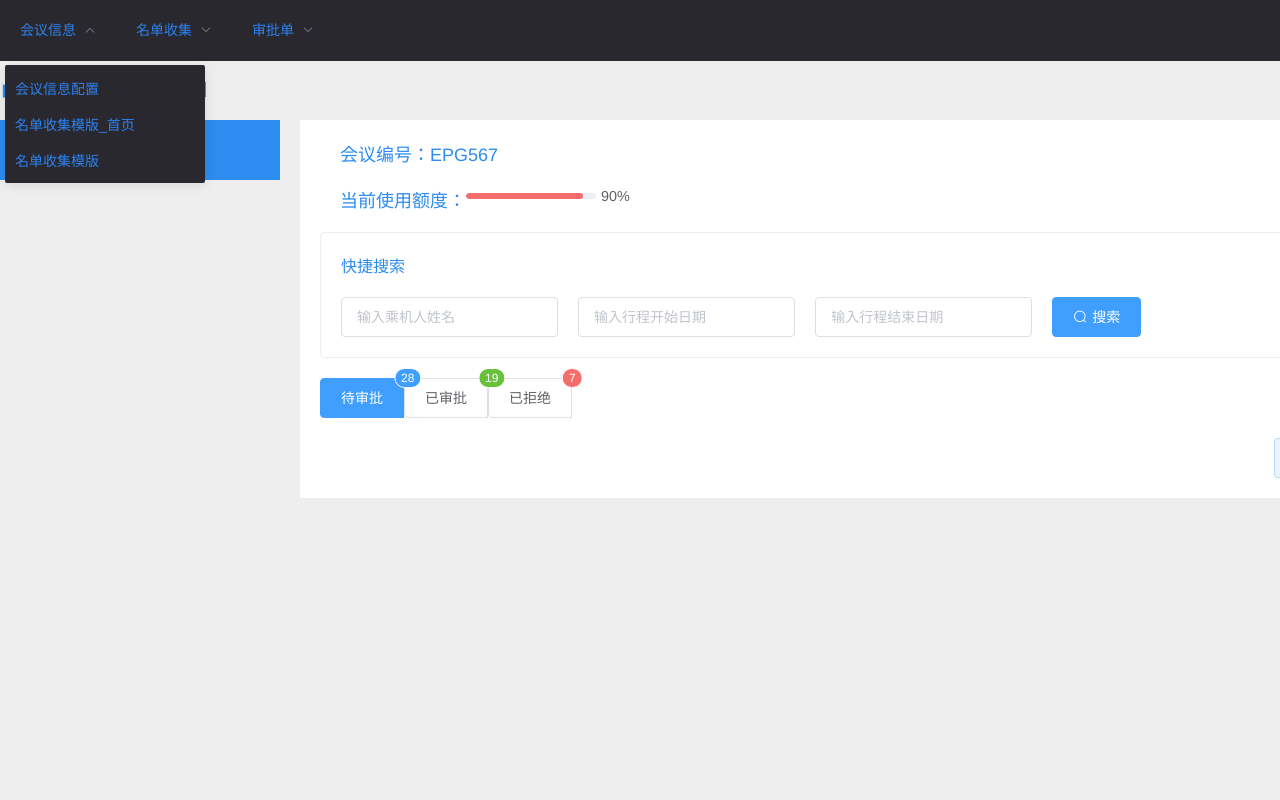
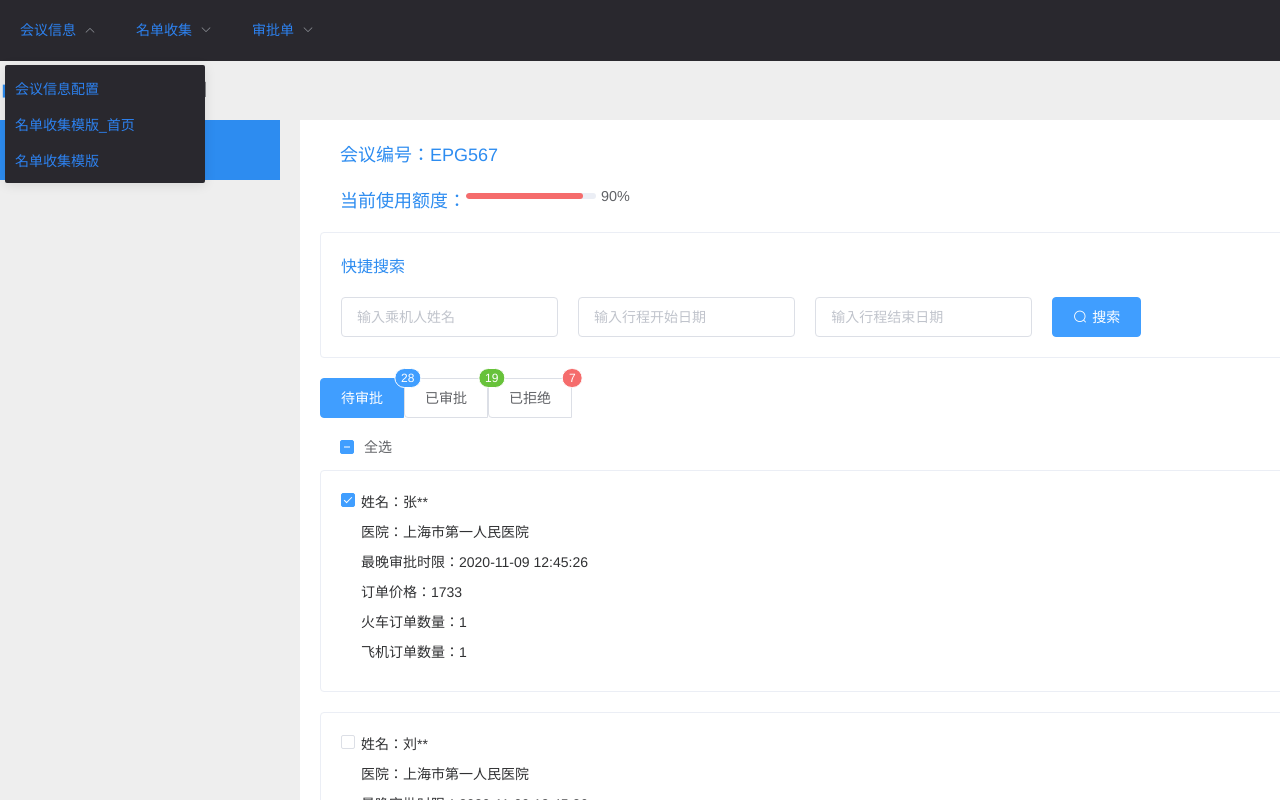
Before and after one commit to a2535094736/vue_meeting, a Vue app: page /#/approvaldetail in a window 1280 px wide. Shown: the top 800 px of the page. Built offline with nearby package versions, Linux system fonts and the light colour scheme.

Commit message:
checkoutAll

```diff
--- a/src/assets/css/common.css
+++ b/src/assets/css/common.css
@@ -119,6 +119,7 @@ body,
   position: relative;
 }
 .container .page .mainer .approvelItem p {
+  font-size: 14px;
   margin: 0px;
   margin-bottom: 10px;
 }
@@ -139,13 +140,19 @@ body,
   right: 20px;
   bottom: 30px;
 }
+.container .page .mainer .approvelItem1 .el-card__body {
+  display: flex;
+}
+.container .page .mainer .approvelItem1 .el-card__body .approvelItemCheck {
+  width: 20px;
+}
 .container .page .mainer .item_label {
   line-height: 40px;
   font-size: 14px;
   color: #333333;
 }
 .container .page .mainer .item_label .necessary_signal {
-  color: #F22B0D;
+  color: #f22b0d;
   font-size: 20px;
   position: relative;
   top: 6px;
--- a/src/assets/css/common.less
+++ b/src/assets/css/common.less
@@ -62,7 +62,8 @@ body,
       position: fixed;
       top: 20px;
     }
-    .siderbar,.siderbar1 {
+    .siderbar,
+    .siderbar1 {
       width: 280px;
       z-index: 99;
       .sider_item {
@@ -108,43 +109,53 @@ body,
         margin-bottom: 20px;
       }
 
-      .marginb20{
+      .marginb20 {
         margin-bottom: 20px;
       }
-      .approvelItem{
+      .approvelItem {
         position: relative;
-        p{
-          margin:0px;
+        p {
+          font-size: 14px;
+          margin: 0px;
           margin-bottom: 10px;
         }
-        .includeRate{
+        .includeRate {
           display: flex;
           justify-content: space-between;
-          .ratePercent{
+          .ratePercent {
             display: flex;
             justify-content: space-between;
-            .el-progress{
+            .el-progress {
               top: -5px;
             }
           }
         }
-        .approvelGoDetail{
+        .approvelGoDetail {
           position: absolute;
-          padding:10px 30px;
+          padding: 10px 30px;
           right: 20px;
           bottom: 30px;
+        }
+      }
+      .approvelItem1 {
+        .el-card__body{
+          display: flex;
+          .approvelItemCheck{
+            width: 20px;
+          }
+
         }
       }
       .item_label {
         line-height: 40px;
         font-size: 14px;
         color: #333333;
-        .necessary_signal{
-          color: #F22B0D;
+        .necessary_signal {
+          color: #f22b0d;
           font-size: 20px;
           position: relative;
           top: 6px;
-    left: 8px;
+          left: 8px;
         }
       }
       .item_margin {
@@ -185,9 +196,9 @@ body,
   display: block;
 }
 
-.submitArea{
+.submitArea {
   text-align: right;
-  .submitArea_row{
+  .submitArea_row {
     margin-top: 15px;
   }
 }
--- a/src/views/approvaldetail.vue
+++ b/src/views/approvaldetail.vue
@@ -29,8 +29,52 @@
             </el-badge>
           </el-radio-group>
         </el-row>
+        <div v-if="approvelStatus == '待审批'" class="title_allCheck">
+          <el-checkbox
+            :indeterminate="isIndeterminate"
+            v-model="checkAll"
+            @change="handleCheckAllChange"
+            >全选</el-checkbox
+          ><span
+            ><el-button icon="el-icon-finished" type="text" size="small"
+              >按审批时间排列</el-button
+            ></span
+          >
+        </div>
+        <el-card
+          v-for="item in orderInfo"
+          :key="item.id"
+          class="approvelItem approvelItem1"
+          shadow="never"
+        >
+          <div v-if="approvelStatus == '待审批'" class="approvelItemCheck">
+            <el-checkbox
+              v-model="item.isCheckd"
+              @change="handleCheckedItemChange"
+            ></el-checkbox>
+          </div>
+          <div class="approvelItemInfo">
+            <p>姓名：{{ item.name }}</p>
+            <p>医院：{{ item.hospital }}</p>
+            <p>最晚审批时限：{{ item.deadline }}</p>
+            <p>订单价格：{{ item.orderFare }}</p>
+            <p>火车订单数量：{{ item.fAmount }}</p>
+            <p>飞机订单数量：{{ item.tAmount }}</p>
+          </div>
+          <el-button type="primary" size="default" class="approvelGoDetail"
+            >详情</el-button
+          >
+        </el-card>
         <div class="submitArea">
-          <div class="submitArea_row">
+          <el-pagination
+            background
+            :page-sizes="[10, 20, 30]"
+            :page-size="10"
+            layout=" prev, pager, next,sizes, jumper"
+            :total="40"
+          >
+          </el-pagination>
+          <div v-if="approvelStatus == '待审批'" class="submitArea_row">
             <el-button type="primary" plain>拒绝审批</el-button>
             <el-button type="primary">审批通过</el-button>
           </div>
@@ -44,11 +88,15 @@
 import BreadCrumb from "../components/breadCurmb";
 import Slider from "../components/Slider";
 import QuickSearch from "../components/quickSearch";
+import { log } from "util";
 export default {
   data() {
     return {
       approvelStatus: "待审批",
       siderItem: "审批单明细",
+      isIndeterminate: true,
+      checkAll: false,
+      checked: true,
       queryItem: [
         {
           title: "输入乘机人姓名",
@@ -70,7 +118,55 @@ export default {
         { color: "#67C23A", percentage: 60 },
         { color: "#F56C6C", percentage: 80 },
       ],
+      orderInfo: [
+        {
+          id: 1,
+          name: "张**",
+          hospital: "上海市第一人民医院",
+          deadline: "2020-11-09 12:45:26",
+          orderFare: 1733.0,
+          fAmount: 1,
+          tAmount: 1,
+          isCheckd: true,
+        },
+        {
+          id: 2,
+          name: "刘**",
+          hospital: "上海市第一人民医院",
+          deadline: "2020-11-09 12:45:26",
+          orderFare: 2721.0,
+          fAmount: 1,
+          tAmount: 1,
+          isCheckd: false,
+        },
+      ],
     };
+  },
+  methods: {
+    handleCheckAllChange(val) {
+      if (this.checkAll) {
+        this.orderInfo.map((item) => {
+          item.isCheckd = true;
+           this.isIndeterminate =false;
+        });
+      } else {
+        this.orderInfo.map((item) => {
+          item.isCheckd = false;
+          this.isIndeterminate =false;
+        });
+      }
+    },
+    handleCheckedItemChange(value) {
+      const checkList = [];
+      let orderLength = this.orderInfo.length;
+      this.orderInfo.map((item) => {
+        if(item.isCheckd){
+          checkList.push(item)
+        }
+      });
+      this.checkAll = checkList.length == orderLength;
+      this.isIndeterminate = checkList.length >0 && checkList.length<orderLength;
+    },
   },
   components: {
     BreadCrumb,
@@ -84,5 +180,11 @@ export default {
 .meeting_precent {
   display: flex;
 }
-
+.title_allCheck {
+  display: flex;
+  justify-content: space-between;
+  font-size: 16px;
+  font-weight: 500;
+  margin: 0 20px;
+}
 </style>
```
